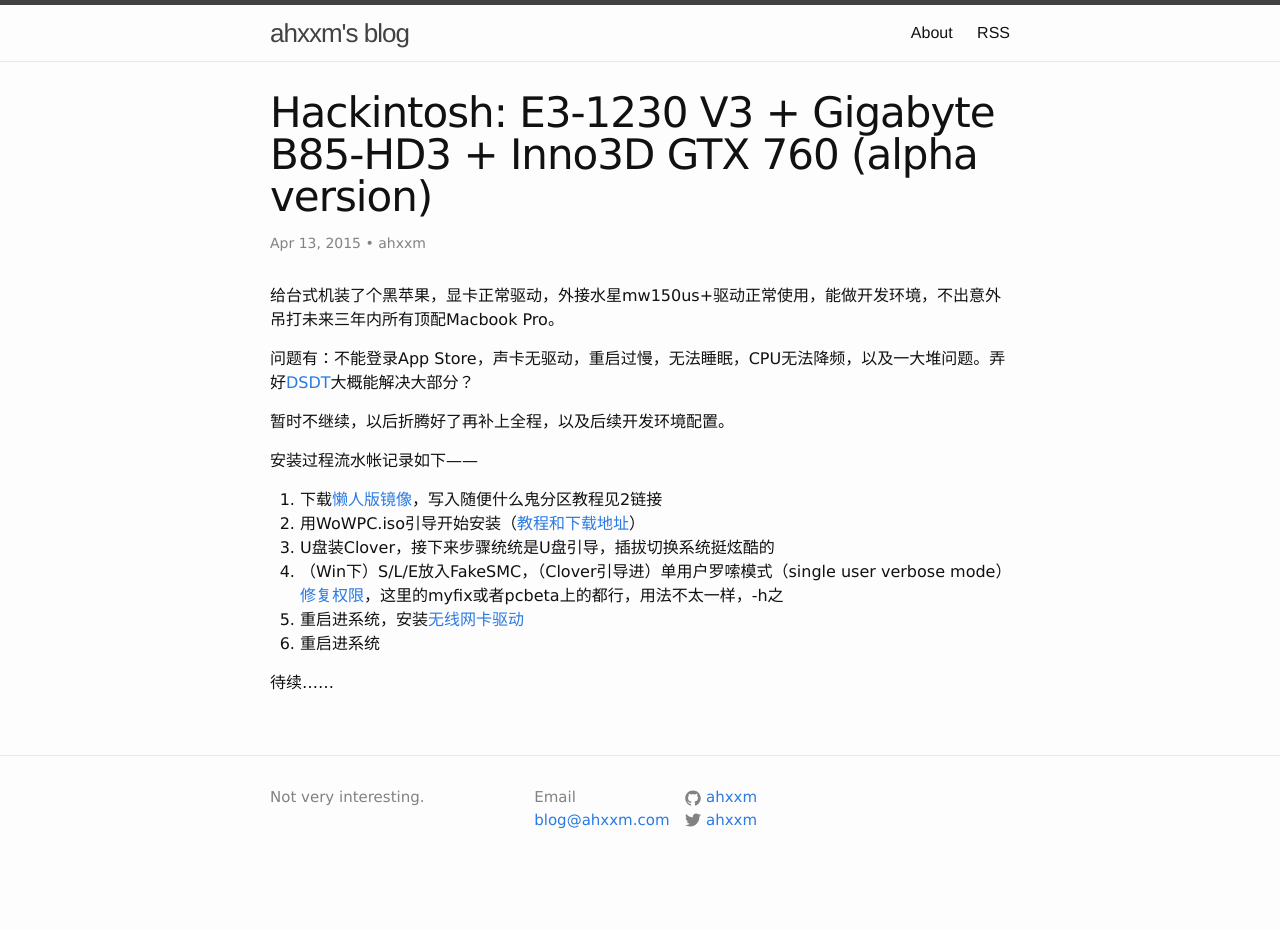
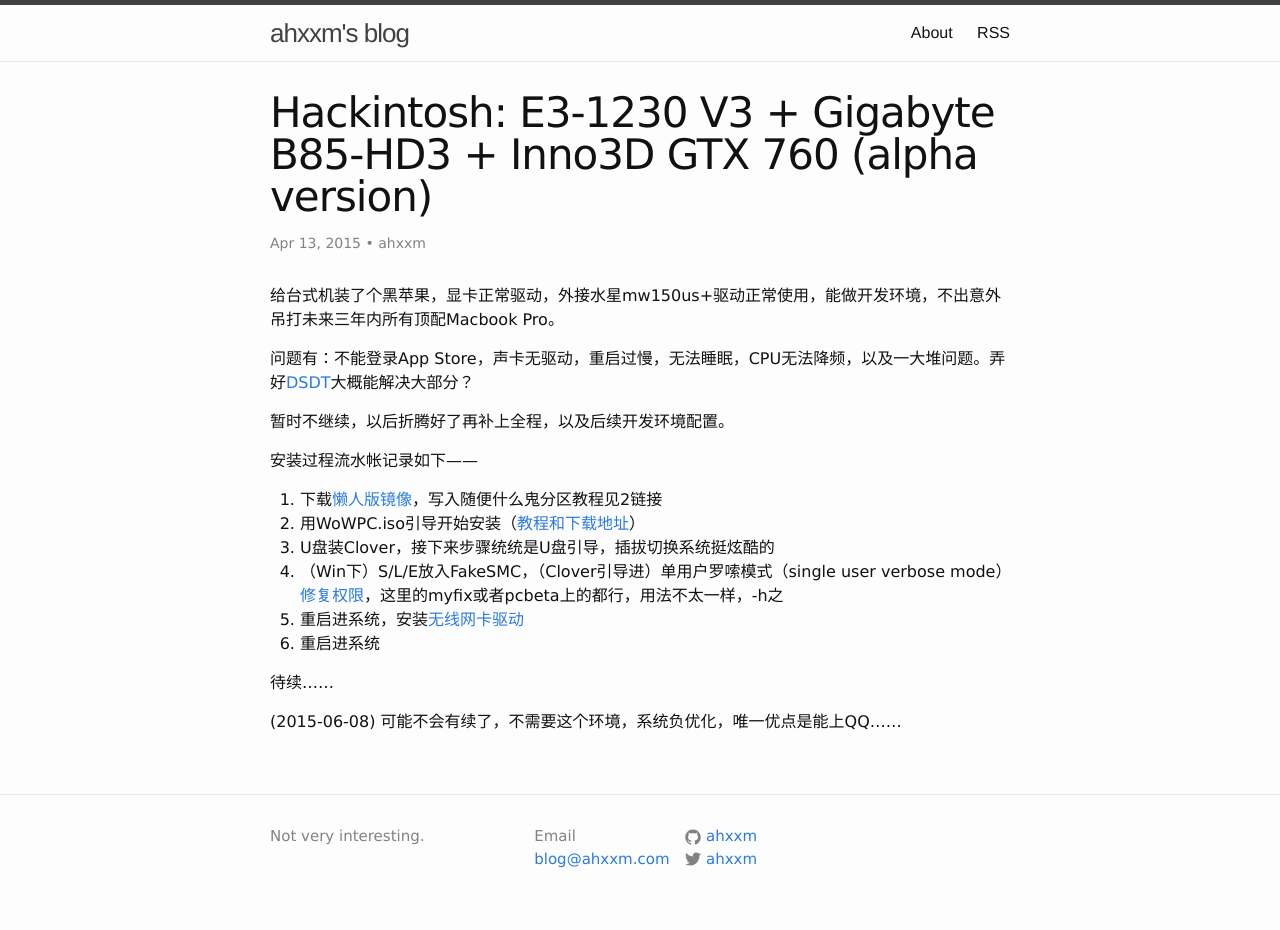
Before and after one commit to ahxxm/ahxxm.github.io, a Jekyll site: the page built from _posts/2015-04-13-hackintosh-e3-1230-v3-gigabyte-b85-hd3-gtx760-alpha-version.md, in a window 1280 px wide. Built offline with Jekyll 4.4.1, drawn with Linux system fonts in a browser that asks for light colours; before the commit the page ends 900 px from its top, so only the background shows below that.

Commit message:
Update 2015-04-13-hackintosh-e3-1230-v3-gigabyte-b85-hd3-gtx760-alpha-version.md

```diff
--- a/_posts/2015-04-13-hackintosh-e3-1230-v3-gigabyte-b85-hd3-gtx760-alpha-version.md
+++ b/_posts/2015-04-13-hackintosh-e3-1230-v3-gigabyte-b85-hd3-gtx760-alpha-version.md
@@ -22,3 +22,5 @@ categories:
   6. 重启进系统
 
 待续……
+
+(2015-06-08) 可能不会有续了，不需要这个环境，系统负优化，唯一优点是能上QQ……
```
